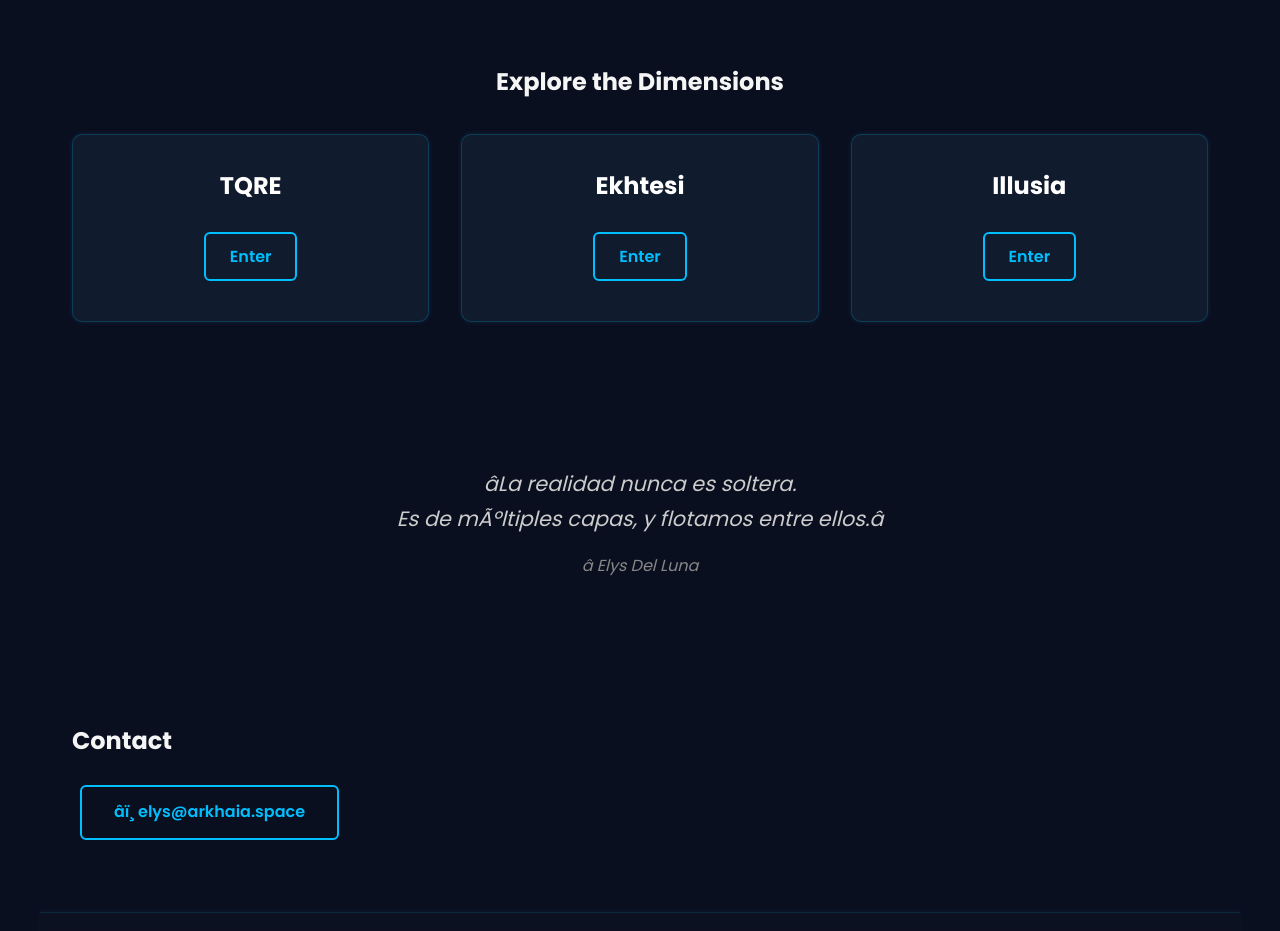
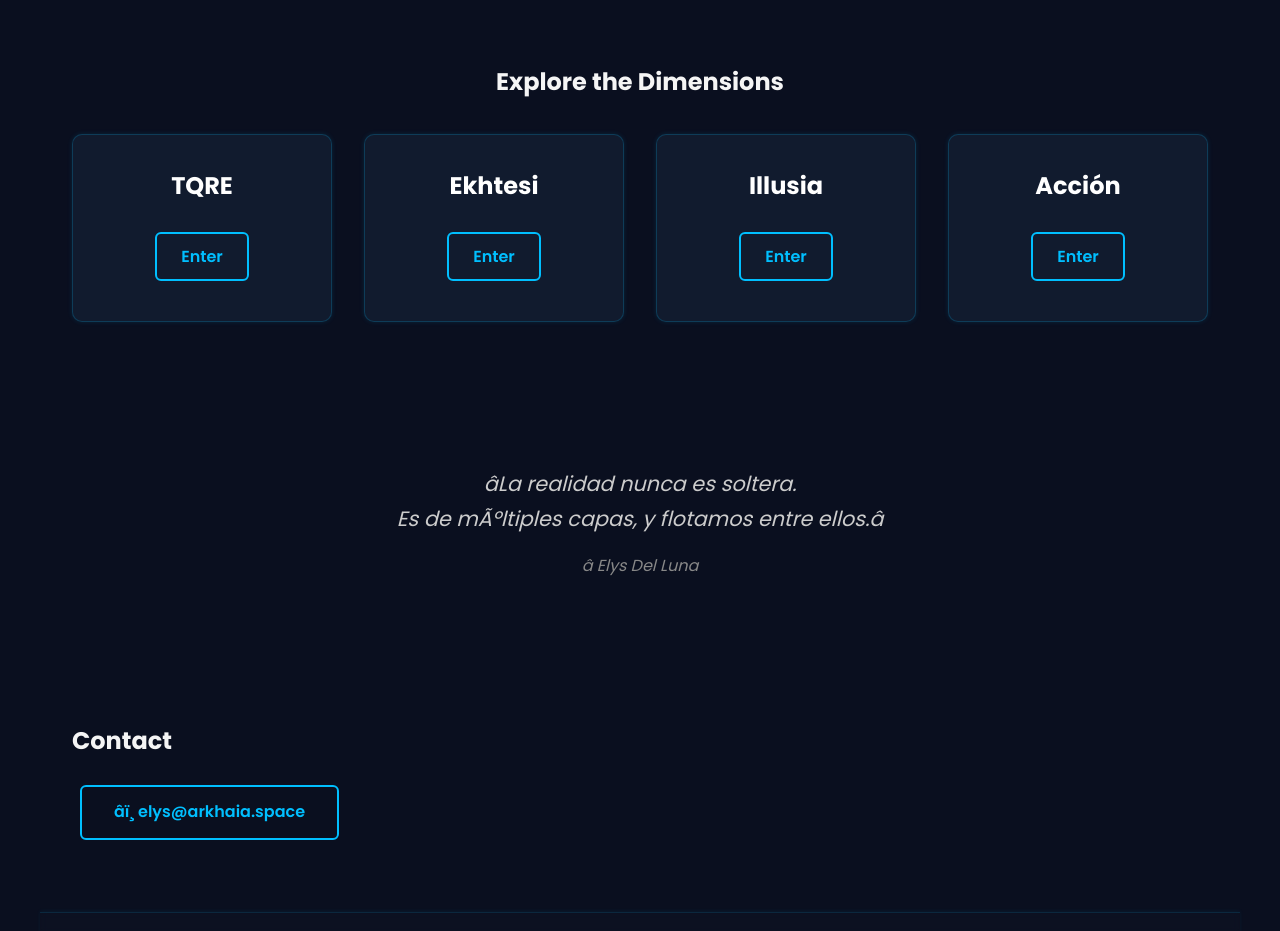
Before and after one commit to elys911/arkhaia, a plain HTML site: page index.html in a window 1280 px wide. Shown: the part 1060-1991 px from the top of the page. Drawn offline with nearby package versions, Linux system fonts and the light colour scheme.

Commit message:
index.html

```diff
--- a/index.html
+++ b/index.html
@@ -296,7 +296,7 @@
   </section>
 
   <!-- PLACEHOLDER FOR NEXT STAGES -->
-  <section id="projects">
+    <section id="projects">
   <h2>Explore the Dimensions</h2>
     <div class="card-grid">
     <div class="card">
@@ -310,6 +310,10 @@
     <div class="card">
       <h3>Illusia</h3>
       <a class="btn" href="https://elys911.github.io/il/" target="_blank">Enter</a>
+    </div>
+    <div class="card">
+      <h3>Acción</h3>
+      <a class="btn" href="https://elys911.github.io/Accion/" target="_blank">Enter</a>
     </div>
   </div>
   </section>
```
